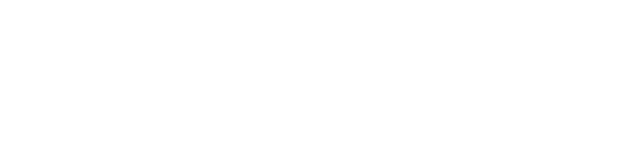
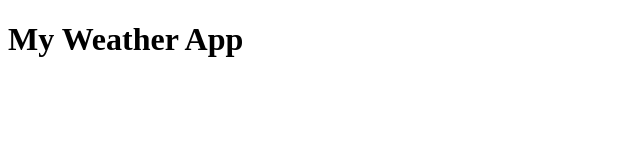
Before and after one commit to Keitumetse-Sebothe/My-project, a plain HTML site: page index.html in a window 1280 px wide. Shown: the whole page, without its empty margins (0-640 px from the left). Drawn offline with Linux system fonts and the light colour scheme.

Commit message:
Updated h1 on index.html

```diff
--- a/index.html
+++ b/index.html
@@ -8,6 +8,7 @@
     <link rel="stylesheet" href="styles.css">
 </head>
 <body>
+    <h1>My Weather App</h1>
     <script src="script.js"></script>
 </body>
 </html>
```
